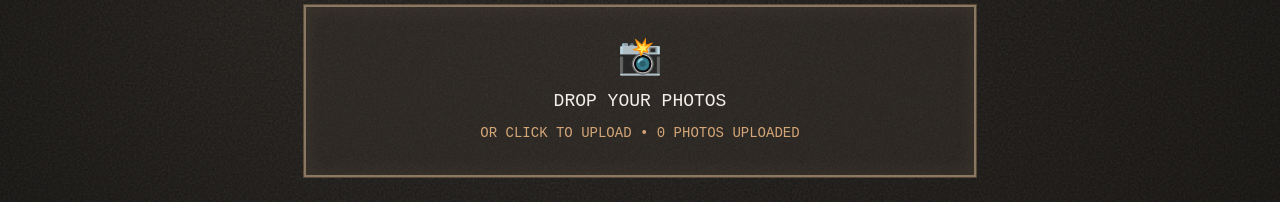
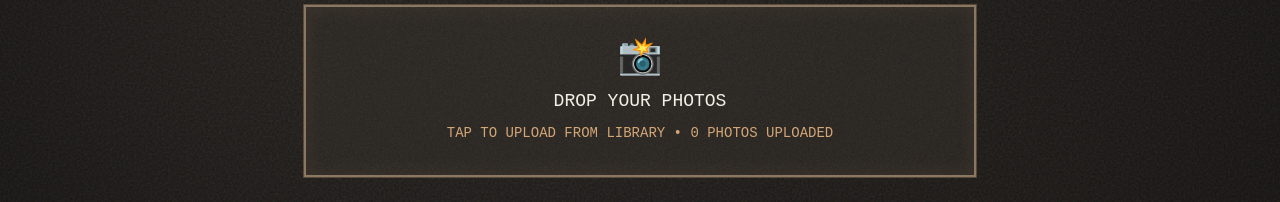
Before and after one commit to Squirrr/photo-lab, a Next.js app: page /photo-lab/upload in a window 1280 px wide. Shown: the part 388-590 px from the top of the page. Built offline with nearby package versions, Linux system fonts and the light colour scheme; a web font is replaced by a local one.

Commit message:
Remove capture attribute from file input and update upload prompt text in ImageUploader component

```diff
--- a/components/ImageUploader.js
+++ b/components/ImageUploader.js
@@ -253,7 +253,6 @@ export default function ImageUploader({ images, onImagesChange, maxImages = null
           type="file"
           accept="image/*,.heic,.heif"
           multiple
-          capture="environment"
           onChange={handleFileInput}
           className="hidden"
           disabled={maxImages !== null && images.length >= maxImages || isProcessing}
@@ -307,7 +306,7 @@ export default function ImageUploader({ images, onImagesChange, maxImages = null
                 className="text-sm"
                 style={{ color: '#d4a574', fontFamily: "'Courier New', monospace" }}
               >
-                OR CLICK TO UPLOAD • {images.length} {images.length === 1 ? 'PHOTO' : 'PHOTOS'} UPLOADED
+                TAP TO UPLOAD FROM LIBRARY • {images.length} {images.length === 1 ? 'PHOTO' : 'PHOTOS'} UPLOADED
               </p>
             </>
           )}
```
